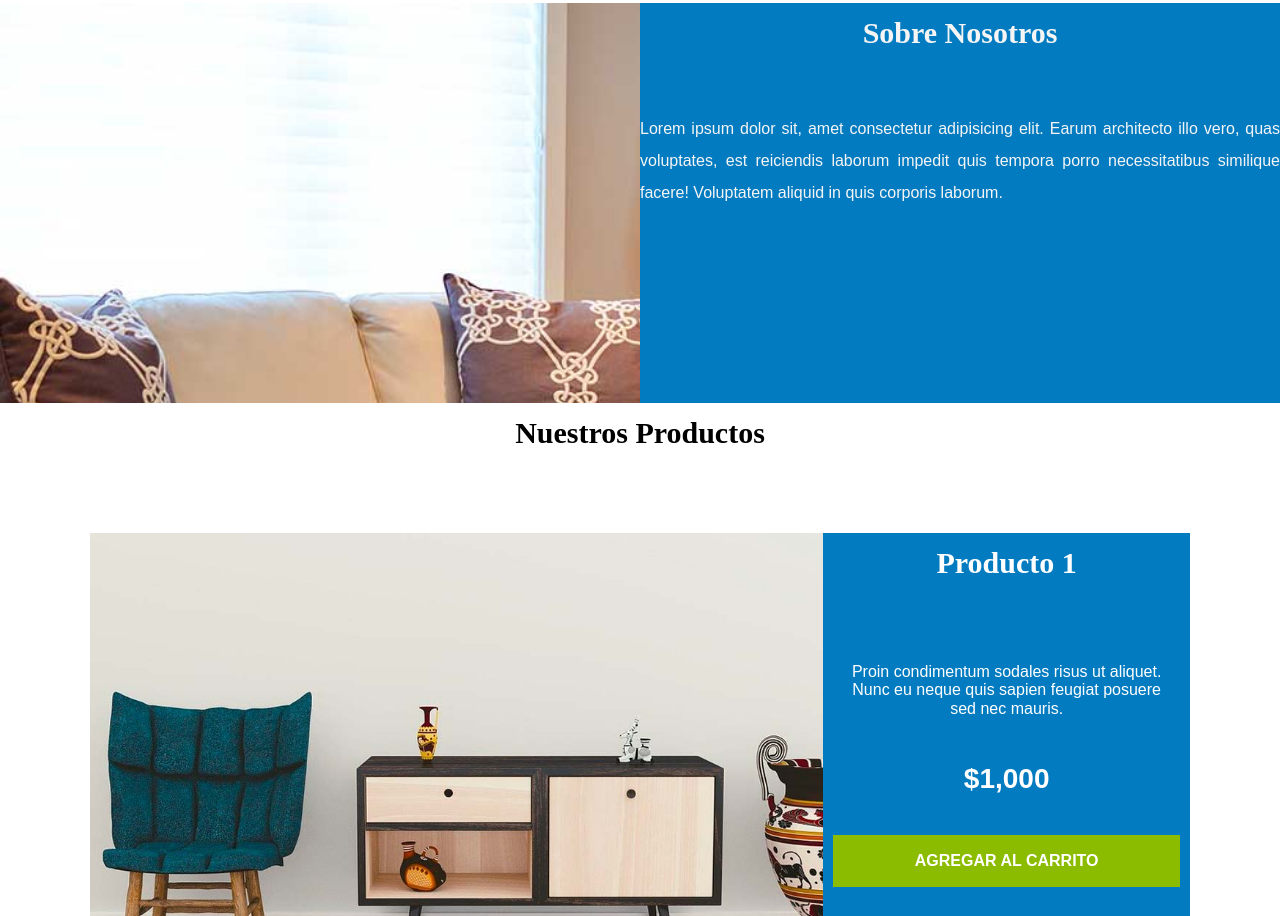
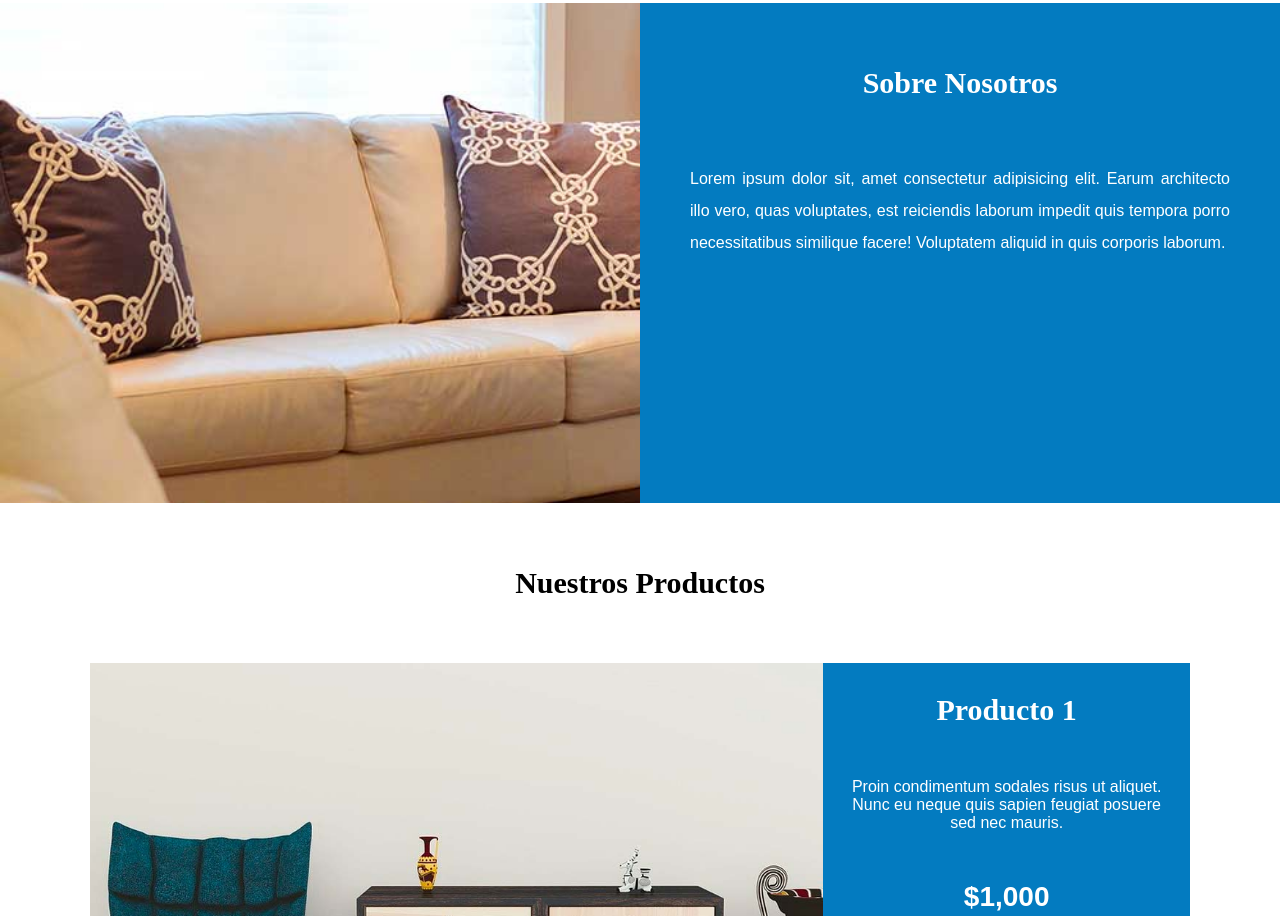
Before and after one commit to nosoyjaviero/E-commerce, a plain HTML site: page index.html in a window 1280 px wide. Shown: the part 999-1915 px from the top of the page. Drawn offline with Linux system fonts and the light colour scheme.

Commit message:
pequenos detalles 4

```diff
--- a/css/app.css
+++ b/css/app.css
@@ -150,26 +150,31 @@ padding: 1rem;
     margin-top: 5rem;
     background-image: url(/Imagenes/nosotros.jpg);
    background-size: cover;
+   background-size: 100%;
    background-repeat: no-repeat;
-   height: 40rem;
+   height: 50rem;
    display: grid;
    grid-template-rows: 1fr 1fr;
+   margin-bottom: 5rem;
 }
 .nosotros-parrafo{
-grid-row: 2/2;
+grid-row: 2/3;
 background-color: #037bc0;
-color: whitesmoke;
+color: white;
+padding: 5rem 5rem;
 }
 
 .nosotros-parrafo p{text-align: justify;}
 
 @media (min-width: 768px){
    .sobre-nosotros{
+    background-position: left center;
        grid-template-columns: 1fr 1fr;
    }
    .nosotros-parrafo{
     grid-column: 2/2;
     grid-row: 1/3;
+
    }
 }
 
@@ -179,16 +184,16 @@ main{
 }
 .producto{
 background-color: #037bc0;
-margin-top: 2rem;
-padding-bottom: 1rem;
+
 color: white;
 text-align: center;
+padding-bottom: 1rem;
 }
 
-.texto-producto p{
+.texto-producto  {
     margin: 0 0 0.5rem 0;
     line-height: 1.15;
-    padding: 2rem;
+    padding: 0rem 2rem;
 
 }
  .precio{
@@ -197,6 +202,7 @@ text-align: center;
     font-weight: 900;
 }
 .producto h3{
+    padding-top: 3rem;
     font-size: 3rem;
 }
 .producto img{
@@ -215,6 +221,7 @@ margin-top: 2rem;
         grid-template-columns: repeat(6,1fr);
         gap:2rem;
         margin: 5rem;
+        padding: 0rem;
     }
     .producto1{
         grid-column: 1/7;
--- a/index.html
+++ b/index.html
@@ -56,7 +56,7 @@
 
     <div class="nosotros-parrafo">
       <h2 class="text-center">Sobre Nosotros</h2>
-      <p>
+      <p class="text-center">
         Lorem ipsum dolor sit, amet consectetur adipisicing elit. Earum
         architecto illo vero, quas voluptates, est reiciendis laborum impedit
         quis tempora porro necessitatibus similique facere! Voluptatem aliquid
```
